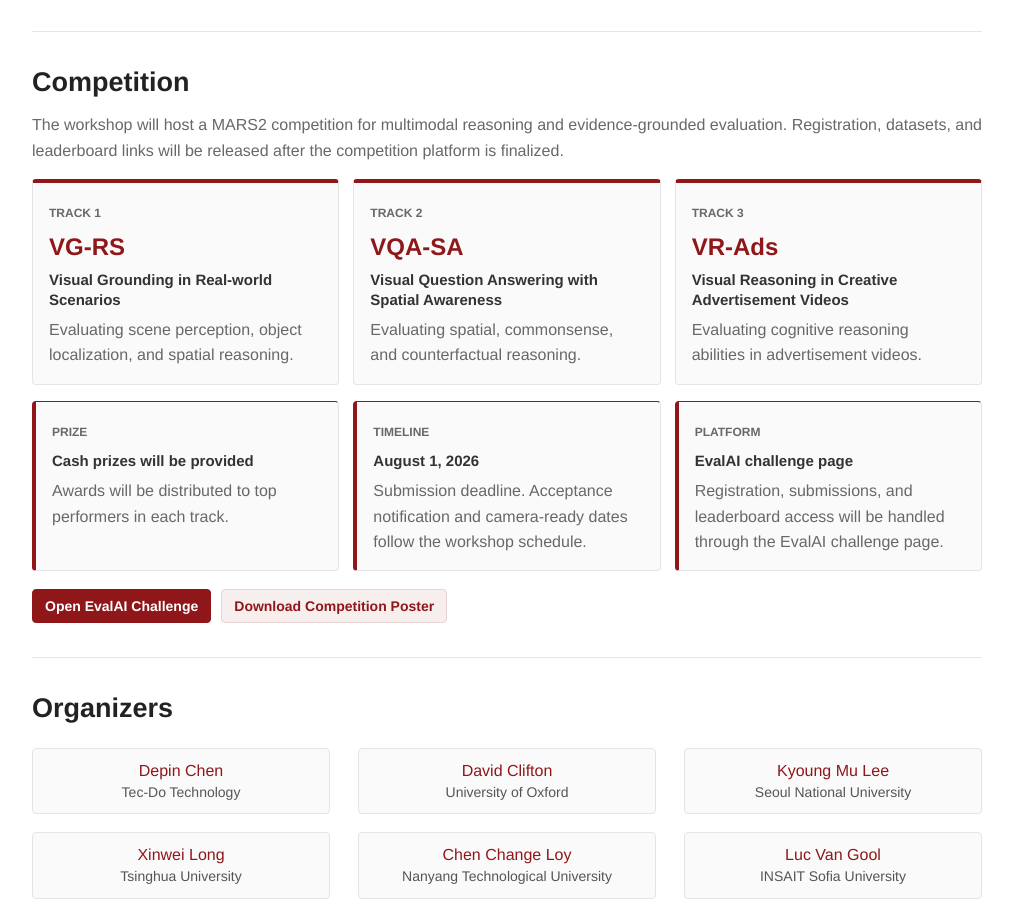
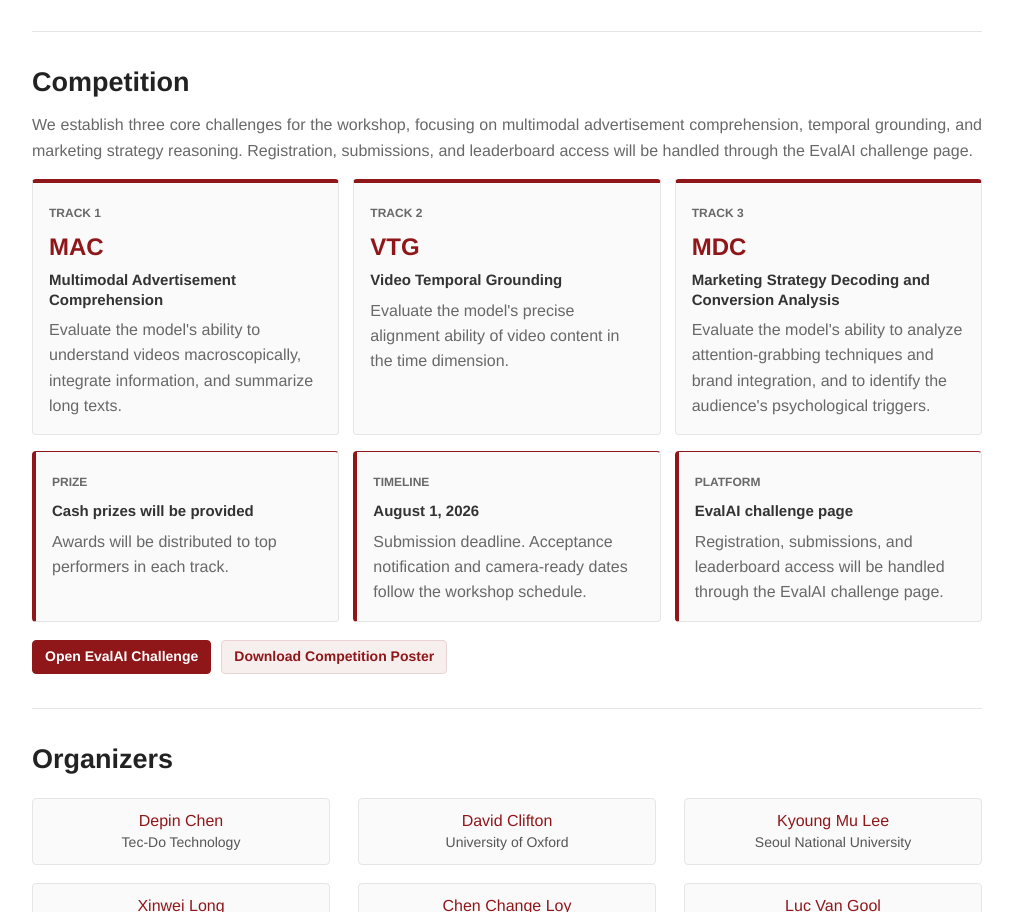
Before and after one commit to mars2workshop/eccv2026, a plain HTML site: page index.html in a window 1280 px wide. Shown: the part 2849-3761 px from the top of the page, without its empty margins (133-1146 px from the left). Drawn offline with Linux system fonts and the light colour scheme.

Commit message:
Update website competition tracks

```diff
--- a/index.html
+++ b/index.html
@@ -225,28 +225,29 @@
       <section id="competition" class="section">
         <h2>Competition</h2>
         <p>
-          The workshop will host a MARS2 competition for multimodal reasoning and
-          evidence-grounded evaluation. Registration, datasets, and leaderboard links
-          will be released after the competition platform is finalized.
+          We establish three core challenges for the workshop, focusing on
+          multimodal advertisement comprehension, temporal grounding, and marketing
+          strategy reasoning. Registration, submissions, and leaderboard access will
+          be handled through the EvalAI challenge page.
         </p>
         <div class="track-grid" aria-label="Competition tracks">
           <article>
             <span>Track 1</span>
-            <h3>VG-RS</h3>
-            <strong>Visual Grounding in Real-world Scenarios</strong>
-            <p>Evaluating scene perception, object localization, and spatial reasoning.</p>
+            <h3>MAC</h3>
+            <strong>Multimodal Advertisement Comprehension</strong>
+            <p>Evaluate the model's ability to understand videos macroscopically, integrate information, and summarize long texts.</p>
           </article>
           <article>
             <span>Track 2</span>
-            <h3>VQA-SA</h3>
-            <strong>Visual Question Answering with Spatial Awareness</strong>
-            <p>Evaluating spatial, commonsense, and counterfactual reasoning.</p>
+            <h3>VTG</h3>
+            <strong>Video Temporal Grounding</strong>
+            <p>Evaluate the model's precise alignment ability of video content in the time dimension.</p>
           </article>
           <article>
             <span>Track 3</span>
-            <h3>VR-Ads</h3>
-            <strong>Visual Reasoning in Creative Advertisement Videos</strong>
-            <p>Evaluating cognitive reasoning abilities in advertisement videos.</p>
+            <h3>MDC</h3>
+            <strong>Marketing Strategy Decoding and Conversion Analysis</strong>
+            <p>Evaluate the model's ability to analyze attention-grabbing techniques and brand integration, and to identify the audience's psychological triggers.</p>
           </article>
         </div>
         <div class="competition-details">
```
